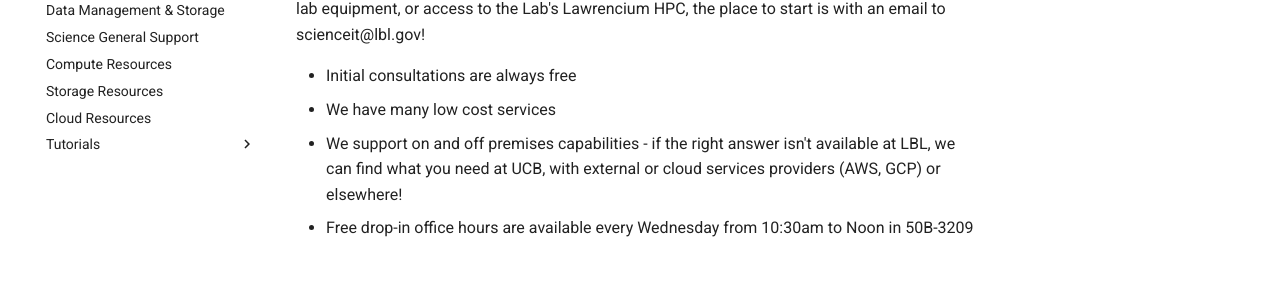
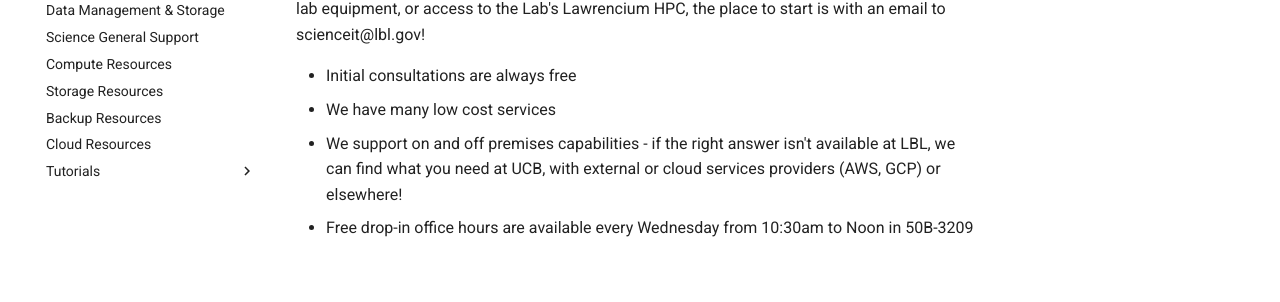
Before and after one commit to lbnl-science-it/docs-source, an MkDocs documentation site: the page built from docs/index.md, in a window 1280 px wide. Shown: the part 209-511 px from the top of the page. Built offline with MkDocs 1.6.1 and Material for MkDocs 9.7.7, drawn with Linux system fonts in a browser that asks for light colours; comment, search, counter and statistics services are not loaded.

Commit message:
Added placeholder for backup options

```diff
--- a/mkdocs.yml
+++ b/mkdocs.yml
@@ -28,6 +28,7 @@ nav:
     - "Science General Support": support.md
     - "Compute Resources": compute.md
     - "Storage Resources": storage.md
+    - "Backup Resources": backup.md
     - "Cloud Resources": cloud.md
     - Tutorials:
         - "SpaRC on Lawrencium": sparc_on_lawrencium.md
```
Also changed, not shown: docs/backup.md (added).
